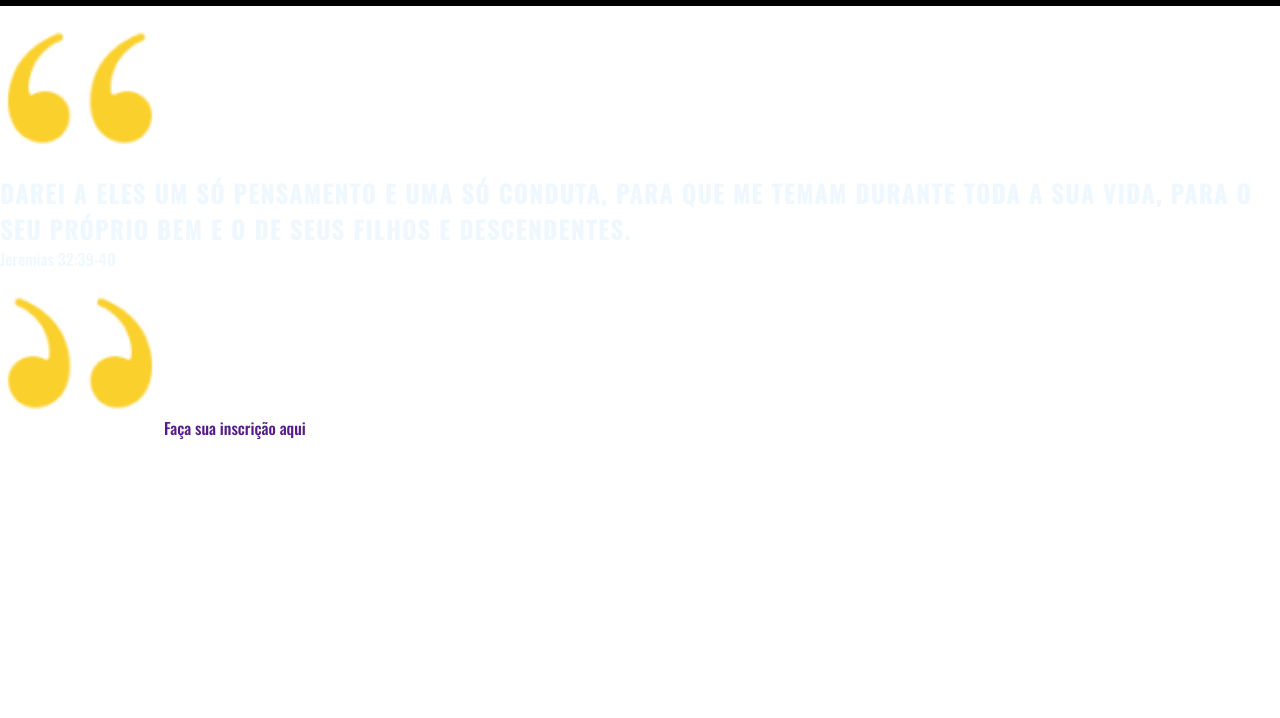
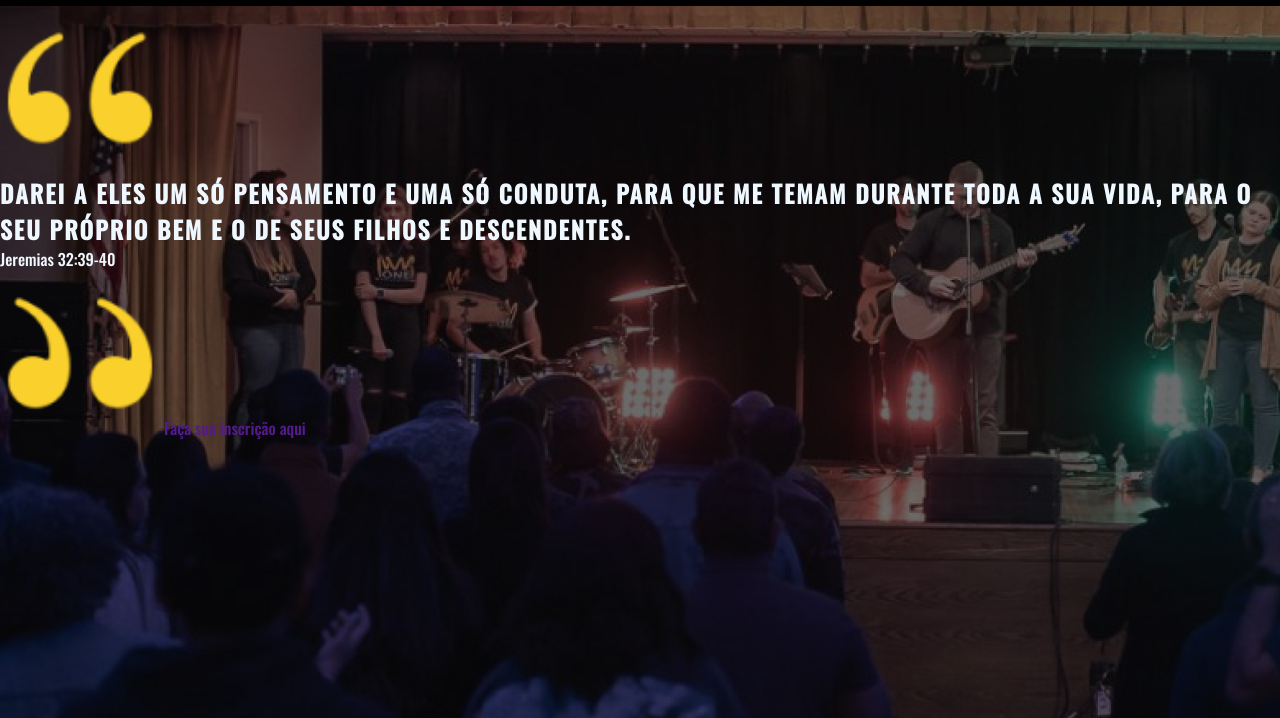
Before and after one commit to EmanuelBarbozaFortes/One-kingdom, a plain HTML site: page index.html in a window 1280 px wide. Shown: the part 94-812 px from the top of the page. Drawn offline with nearby package versions, Linux system fonts and the light colour scheme.

Commit message:
Update style.css

```diff
--- a/src/css/style.css
+++ b/src/css/style.css
@@ -27,7 +27,7 @@ nav ul{
     color: aliceblue;
     font-family: 'Oswald', sans-serif;
     height: 89vh;
-
+    background: url(/src/imagens/fundo-inicio.png);
 }
 h1{
     text-transform: uppercase;
```
